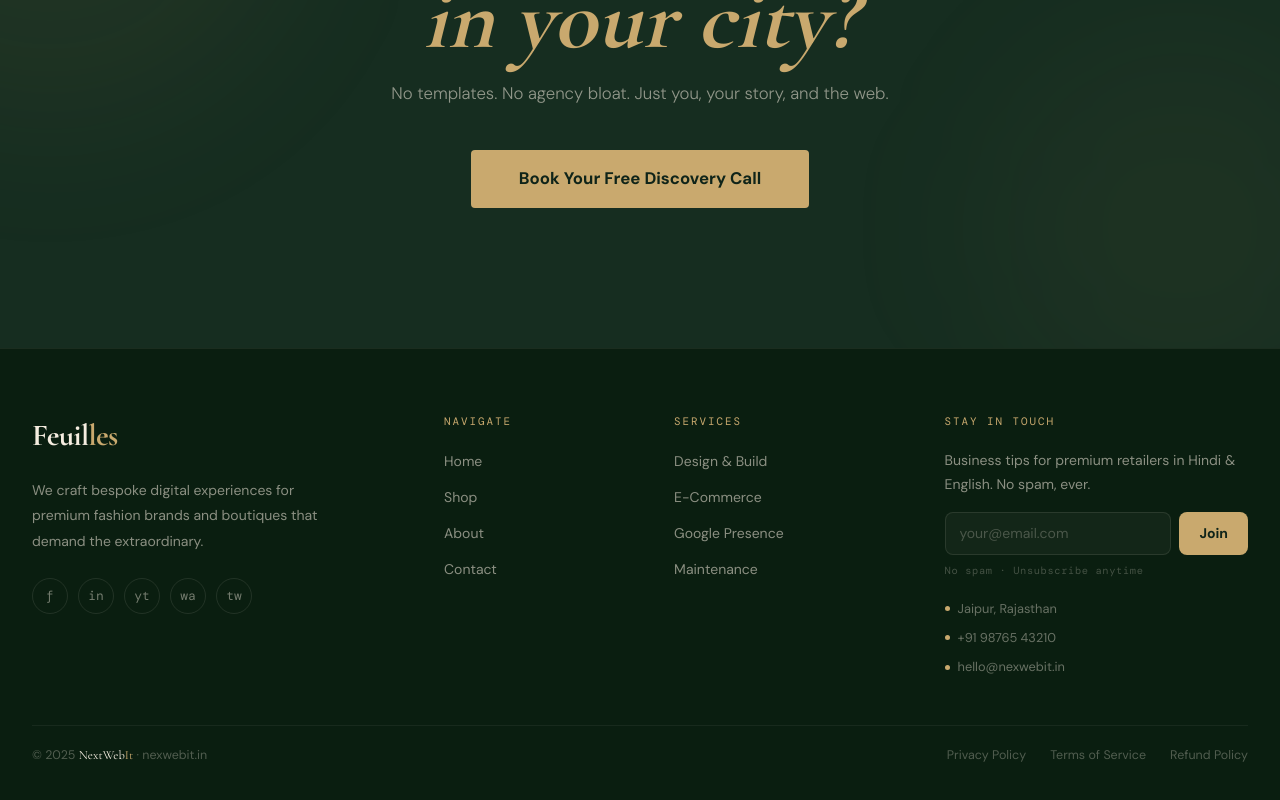
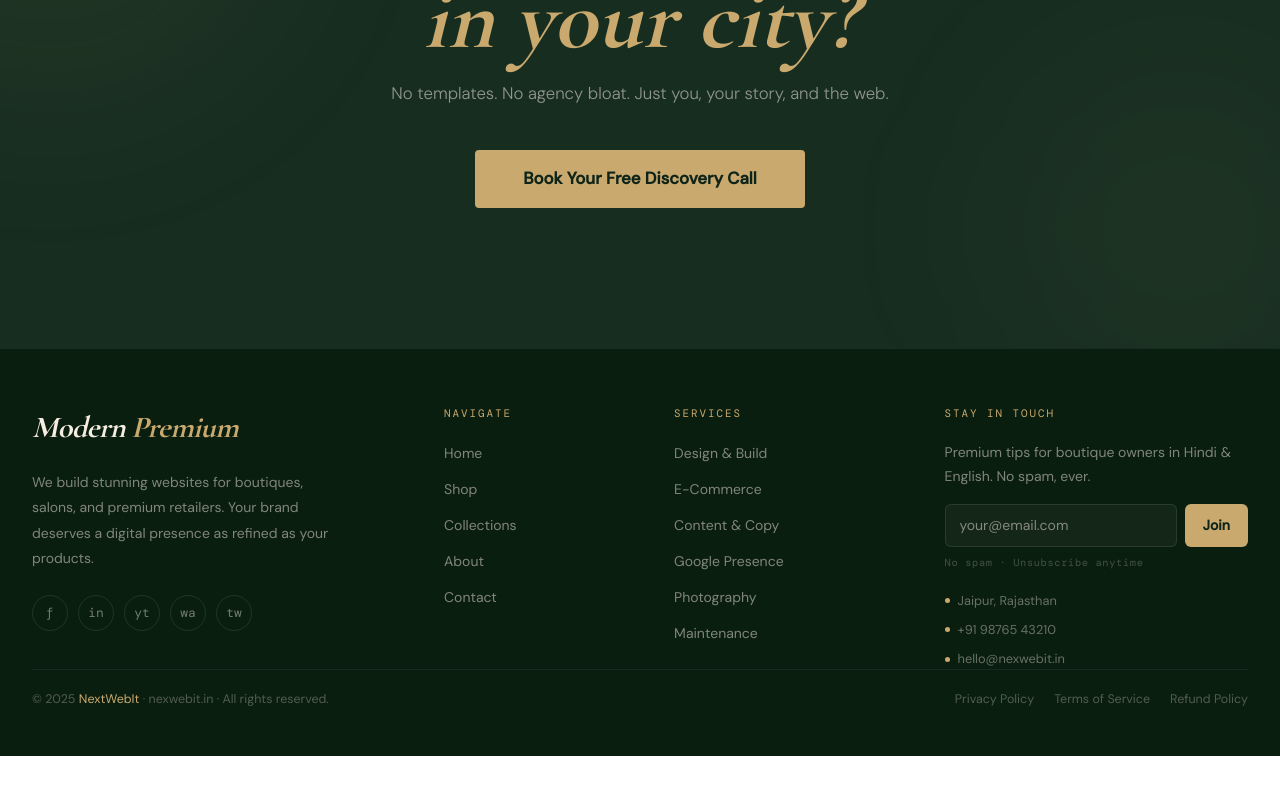
Before and after one commit to Balaji-Pathak/nextwebit2.1, a Next.js app: page /themes/modern-premium in a window 1280 px wide. Shown: the part 4717-5517 px from the top of the page. After the commit the page ends 5473 px from the top, so only its background shows below. Built offline with nearby package versions, Linux system fonts and the light colour scheme.

Commit message:
Refactor MPFooter component with updated styles and links

```diff
--- a/app/themes/modern-premium/MPFooter.tsx
+++ b/app/themes/modern-premium/MPFooter.tsx
@@ -1,181 +1,138 @@
 import Link from "next/link";
 import { Cormorant_Garamond, DM_Sans, DM_Mono } from "next/font/google";
 
-const cormorant = Cormorant_Garamond({ subsets: ["latin"], weights: [400, 500, 600, 700] });
-const dmSans = DM_Sans({ subsets: ["latin"], weights: [300, 400] });
-const dmMono = DM_Mono({ subsets: ["latin"], weight: 400 });
+const cormorant = Cormorant_Garamond({ subsets: ["latin"], weight: ["400","600","700"], style: ["normal","italic"] });
+const dmSans = DM_Sans({ subsets: ["latin"], weight: ["300","400"] });
+const dmMono = DM_Mono({ subsets: ["latin"], weight: ["400"] });
 
-const navLinks = ["Home", "Shop", "About", "Contact"];
-
-const serviceLinks = [
-  "Design & Build",
-  "E-Commerce",
-  "Google Presence",
-  "Maintenance",
-];
-
+const navLinks = ["Home", "Shop", "Collections", "About", "Contact"];
+const serviceLinks = ["Design & Build", "E-Commerce", "Content & Copy", "Google Presence", "Photography", "Maintenance"];
 const socialLinks = ["f", "in", "yt", "wa", "tw"];
-
-const contactItems = [
-  "Jaipur, Rajasthan",
-  "+91 98765 43210",
-  "hello@nexwebit.in",
-];
+const contactItems = ["Jaipur, Rajasthan", "+91 98765 43210", "hello@nexwebit.in"];
 
 export default function MPFooter() {
   return (
-    <footer
-      className="bg-[#0a1e10] border-t border-[rgba(245,237,224,0.07)] pt-14 md:pt-16"
-      style={{ fontFamily: dmSans.style.fontFamily }}
-    >
-      <div className="max-w-[1280px] mx-auto px-6 md:px-8 pb-12">
+    <footer style={{ background: "#0a1e10", borderTop: "1px solid rgba(245,237,224,0.07)", paddingTop: 56, fontFamily: dmSans.style.fontFamily }}>
+      <div style={{ maxWidth: 1280, margin: "0 auto", padding: "0 32px 48px" }}>
 
-        {/* ── Top grid ── */}
-        <div className="grid grid-cols-1 sm:grid-cols-2 lg:grid-cols-[1.8fr_0.9fr_1.1fr_1.5fr] gap-10 lg:gap-8 xl:gap-12 mb-12">
+        <div style={{ display: "grid", gridTemplateColumns: "repeat(1, 1fr)", gap: 40 }} className="mp-footer-grid">
 
-          {/* ── Brand col ── */}
-          <div className="sm:col-span-2 lg:col-span-1">
-            {/* Feuilles wordmark — Feuil cream, les gold */}
-            <Link
-              href="/themes/modern-premium"
-              className={`${cormorant.className} font-black text-[1.9rem] tracking-[-0.02em] text-[#f5ede0] block mb-5`}
-            >
-              Feuil<span className="text-[#c9a96e]">les</span>
+          {/* Brand */}
+          <div>
+            <Link href="/themes/modern-premium" style={{ textDecoration: "none", display: "block", marginBottom: 20 }}>
+              <span className={cormorant.className} style={{ fontSize: "1.9rem", fontWeight: 700, fontStyle: "italic", color: "#f5ede0", letterSpacing: "-0.02em" }}>
+                Modern<span style={{ color: "#c9a96e" }}> Premium</span>
+              </span>
             </Link>
-            <p className="text-[0.875rem] text-[rgba(245,237,224,0.55)] leading-[1.8] mb-6 max-w-sm lg:max-w-[300px]">
-              We craft bespoke digital experiences for premium fashion brands and boutiques that demand the extraordinary.
+            <p style={{ fontSize: "0.875rem", color: "rgba(245,237,224,0.5)", lineHeight: 1.8, marginBottom: 24, maxWidth: 300 }}>
+              We build stunning websites for boutiques, salons, and premium retailers. Your brand deserves a digital presence as refined as your products.
             </p>
-            <div className="flex gap-2.5 flex-wrap">
+            <div style={{ display: "flex", gap: 10, flexWrap: "wrap" }}>
               {socialLinks.map((s) => (
-                <Link
-                  key={s}
-                  href="#"
-                  className="w-9 h-9 rounded-full border border-[rgba(245,237,224,0.1)] flex items-center justify-center text-[rgba(245,237,224,0.45)] text-[13px] hover:border-[#c9a96e] hover:text-[#c9a96e] hover:bg-[rgba(201,169,110,0.08)] transition-all duration-200"
-                  style={{ fontFamily: dmMono.style.fontFamily }}
-                >
-                  {s}
-                </Link>
+                <Link key={s} href="#" style={{
+                  width: 36, height: 36, borderRadius: "50%",
+                  border: "1px solid rgba(245,237,224,0.1)",
+                  display: "flex", alignItems: "center", justifyContent: "center",
+                  color: "rgba(245,237,224,0.45)", fontSize: 13,
+                  textDecoration: "none", fontFamily: dmMono.style.fontFamily,
+                  transition: "all 0.2s",
+                }}
+                  onMouseEnter={e => { e.currentTarget.style.borderColor = "#c9a96e"; e.currentTarget.style.color = "#c9a96e"; e.currentTarget.style.background = "rgba(201,169,110,0.08)"; }}
+                  onMouseLeave={e => { e.currentTarget.style.borderColor = "rgba(245,237,224,0.1)"; e.currentTarget.style.color = "rgba(245,237,224,0.45)"; e.currentTarget.style.background = "transparent"; }}
+                >{s}</Link>
               ))}
             </div>
           </div>
 
-          {/* ── Navigate col ── */}
+          {/* Navigate */}
           <div>
-            <p
-              className="text-[0.68rem] tracking-[0.18em] uppercase text-[#c9a96e] mb-5"
-              style={{ fontFamily: dmMono.style.fontFamily }}
-            >
-              Navigate
-            </p>
-            <ul className="space-y-3">
+            <p style={{ fontFamily: dmMono.style.fontFamily, fontSize: "0.68rem", letterSpacing: "0.18em", textTransform: "uppercase", color: "#c9a96e", marginBottom: 20 }}>Navigate</p>
+            <ul style={{ listStyle: "none", padding: 0, margin: 0 }}>
               {navLinks.map((l) => (
-                <li key={l}>
-                  <Link
-                    href="#"
-                    className="text-[0.875rem] text-[rgba(245,237,224,0.55)] hover:text-[#c9a96e] transition-colors duration-200 whitespace-nowrap"
-                  >
-                    {l}
-                  </Link>
+                <li key={l} style={{ marginBottom: 12 }}>
+                  <Link href="#" style={{ fontSize: "0.875rem", color: "rgba(245,237,224,0.5)", textDecoration: "none", whiteSpace: "nowrap", transition: "color 0.2s" }}
+                    onMouseEnter={e => (e.currentTarget.style.color = "#c9a96e")}
+                    onMouseLeave={e => (e.currentTarget.style.color = "rgba(245,237,224,0.5)")}
+                  >{l}</Link>
                 </li>
               ))}
             </ul>
           </div>
 
-          {/* ── Services col ── */}
+          {/* Services */}
           <div>
-            <p
-              className="text-[0.68rem] tracking-[0.18em] uppercase text-[#c9a96e] mb-5"
-              style={{ fontFamily: dmMono.style.fontFamily }}
-            >
-              Services
-            </p>
-            <ul className="space-y-3">
+            <p style={{ fontFamily: dmMono.style.fontFamily, fontSize: "0.68rem", letterSpacing: "0.18em", textTransform: "uppercase", color: "#c9a96e", marginBottom: 20 }}>Services</p>
+            <ul style={{ listStyle: "none", padding: 0, margin: 0 }}>
               {serviceLinks.map((l) => (
-                <li key={l}>
-                  <Link
-                    href="#"
-                    className="text-[0.875rem] text-[rgba(245,237,224,0.55)] hover:text-[#c9a96e] transition-colors duration-200 whitespace-nowrap"
-                  >
-                    {l}
-                  </Link>
+                <li key={l} style={{ marginBottom: 12 }}>
+                  <Link href="#" style={{ fontSize: "0.875rem", color: "rgba(245,237,224,0.5)", textDecoration: "none", whiteSpace: "nowrap", transition: "color 0.2s" }}
+                    onMouseEnter={e => (e.currentTarget.style.color = "#c9a96e")}
+                    onMouseLeave={e => (e.currentTarget.style.color = "rgba(245,237,224,0.5)")}
+                  >{l}</Link>
                 </li>
               ))}
             </ul>
           </div>
 
-          {/* ── Stay in Touch col ── */}
-          <div className="sm:col-span-2 lg:col-span-1">
-            <p
-              className="text-[0.68rem] tracking-[0.18em] uppercase text-[#c9a96e] mb-5"
-              style={{ fontFamily: dmMono.style.fontFamily }}
-            >
-              Stay in Touch
+          {/* Newsletter */}
+          <div>
+            <p style={{ fontFamily: dmMono.style.fontFamily, fontSize: "0.68rem", letterSpacing: "0.18em", textTransform: "uppercase", color: "#c9a96e", marginBottom: 20 }}>Stay in Touch</p>
+            <p style={{ fontSize: "0.875rem", color: "rgba(245,237,224,0.5)", lineHeight: 1.7, marginBottom: 16 }}>
+              Premium tips for boutique owners in Hindi &amp; English. No spam, ever.
             </p>
-            <p className="text-[0.875rem] text-[rgba(245,237,224,0.55)] leading-[1.7] mb-4">
-              Business tips for premium retailers in Hindi &amp; English. No spam, ever.
-            </p>
-
-            {/* Email input + button */}
-            <div className="flex gap-2 mb-2">
-              <input
-                type="email"
-                placeholder="your@email.com"
-                className="flex-1 min-w-0 bg-[rgba(245,237,224,0.04)] border border-[rgba(245,237,224,0.1)] rounded-lg px-3.5 py-2.5 text-[0.875rem] text-[#f5ede0] placeholder:text-[rgba(245,237,224,0.25)] outline-none focus:border-[rgba(201,169,110,0.5)] transition-colors duration-200"
-              />
-              <button className="bg-[#c9a96e] text-[#0f2419] rounded-lg px-5 py-2.5 text-[0.875rem] font-bold hover:bg-[#e2c074] hover:-translate-y-px transition-all duration-200 whitespace-nowrap">
+            <div style={{ display: "flex", gap: 8, marginBottom: 8 }}>
+              <input type="email" placeholder="your@email.com" style={{
+                flex: 1, minWidth: 0,
+                background: "rgba(245,237,224,0.04)",
+                border: "1px solid rgba(245,237,224,0.1)",
+                borderRadius: 6, padding: "10px 14px",
+                fontSize: "0.875rem", color: "#f5ede0",
+                outline: "none", fontFamily: dmSans.style.fontFamily,
+              }} />
+              <button style={{ background: "#c9a96e", color: "#0f2419", border: "none", borderRadius: 6, padding: "10px 18px", fontSize: "0.875rem", fontWeight: 700, cursor: "pointer", whiteSpace: "nowrap", fontFamily: dmSans.style.fontFamily }}>
                 Join
               </button>
             </div>
-
-            <p
-              className="text-[0.65rem] tracking-[0.06em] text-[rgba(245,237,224,0.25)] mb-5"
-              style={{ fontFamily: dmMono.style.fontFamily }}
-            >
-              No spam · Unsubscribe anytime
-            </p>
-
-            {/* Contact info */}
-            <div className="flex flex-col gap-2.5">
+            <p style={{ fontFamily: dmMono.style.fontFamily, fontSize: "0.65rem", letterSpacing: "0.06em", color: "rgba(245,237,224,0.25)", marginBottom: 20 }}>No spam · Unsubscribe anytime</p>
+            <div style={{ display: "flex", flexDirection: "column", gap: 10 }}>
               {contactItems.map((item) => (
-                <div
-                  key={item}
-                  className="flex items-center gap-2 text-[0.8rem] text-[rgba(245,237,224,0.4)]"
-                >
-                  <span className="w-[5px] h-[5px] rounded-full bg-[#c9a96e] shrink-0" />
+                <div key={item} style={{ display: "flex", alignItems: "center", gap: 8, fontSize: "0.8rem", color: "rgba(245,237,224,0.4)" }}>
+                  <span style={{ width: 5, height: 5, borderRadius: "50%", background: "#c9a96e", flexShrink: 0 }} />
                   {item}
                 </div>
               ))}
             </div>
           </div>
-
         </div>
 
-        {/* ── Divider ── */}
-        <div className="h-px bg-[rgba(245,237,224,0.06)] mb-5" />
+        <div style={{ height: 1, background: "rgba(245,237,224,0.06)", margin: "0 0 20px" }} />
 
-        {/* ── Bottom bar ── */}
-        <div className="flex flex-col sm:flex-row items-center sm:justify-between gap-3 text-center sm:text-left">
-          <p className="text-[0.78rem] text-[rgba(245,237,224,0.3)]">
-            © 2025{" "}
-            <span className={`${cormorant.className} text-[#f5ede0]`}>
-              NextWeb<span className="text-[#c9a96e]">It</span>
-            </span>
-            {" "}· nexwebit.in
+        <div style={{ display: "flex", flexDirection: "column", alignItems: "center", gap: 12 }} className="mp-footer-bottom">
+          <p style={{ fontSize: "0.78rem", color: "rgba(245,237,224,0.3)" }}>
+            © 2025 <span style={{ color: "#c9a96e" }}>NextWebIt</span> · nexwebit.in · All rights reserved.
           </p>
-          <div className="flex flex-wrap justify-center sm:justify-end gap-4 sm:gap-6">
+          <div style={{ display: "flex", flexWrap: "wrap", justifyContent: "center", gap: 20 }}>
             {["Privacy Policy", "Terms of Service", "Refund Policy"].map((l) => (
-              <Link
-                key={l}
-                href="#"
-                className="text-[0.78rem] text-[rgba(245,237,224,0.3)] hover:text-[#c9a96e] transition-colors duration-200"
-              >
-                {l}
-              </Link>
+              <Link key={l} href="#" style={{ fontSize: "0.78rem", color: "rgba(245,237,224,0.3)", textDecoration: "none", transition: "color 0.2s" }}
+                onMouseEnter={e => (e.currentTarget.style.color = "#c9a96e")}
+                onMouseLeave={e => (e.currentTarget.style.color = "rgba(245,237,224,0.3)")}
+              >{l}</Link>
             ))}
           </div>
         </div>
+      </div>
 
-      </div>
+      <style>{`
+        @media (min-width: 640px) {
+          .mp-footer-grid { grid-template-columns: repeat(2, 1fr) !important; }
+        }
+        @media (min-width: 1024px) {
+          .mp-footer-grid { grid-template-columns: 1.8fr 0.9fr 1.1fr 1.5fr !important; gap: 48px !important; }
+        }
+        @media (min-width: 640px) {
+          .mp-footer-bottom { flex-direction: row !important; justify-content: space-between !important; }
+        }
+      `}</style>
     </footer>
   );
 }
```
